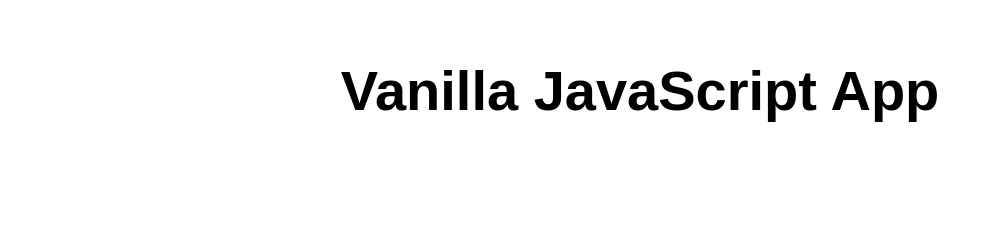
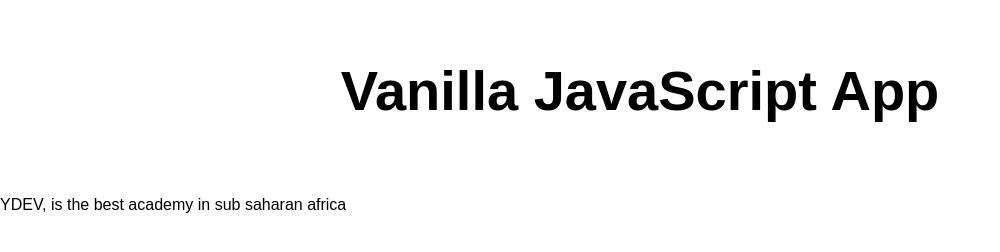
Before and after one commit to Hifeoluwa10/ydevclasspractice2, a plain HTML site: page index.html in a window 1280 px wide. Shown: the whole page, without its empty margins (0-1000 px from the left). Drawn offline with Linux system fonts and the light colour scheme.

Commit message:
Update index.html

```diff
--- a/index.html
+++ b/index.html
@@ -13,5 +13,6 @@
     <h1>Vanilla JavaScript App</h1>
   </main>
 </body>
+  <p> YDEV, is the best academy in sub saharan africa</p>
 
 </html>
```
